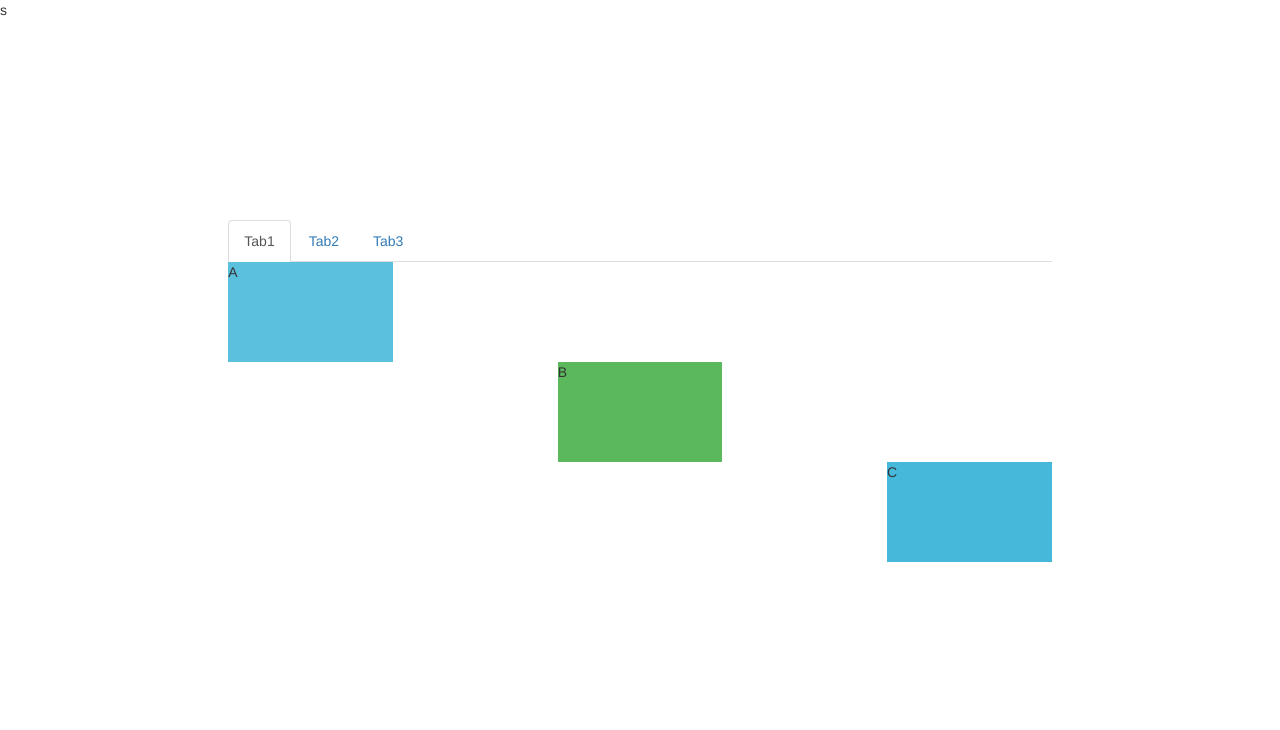
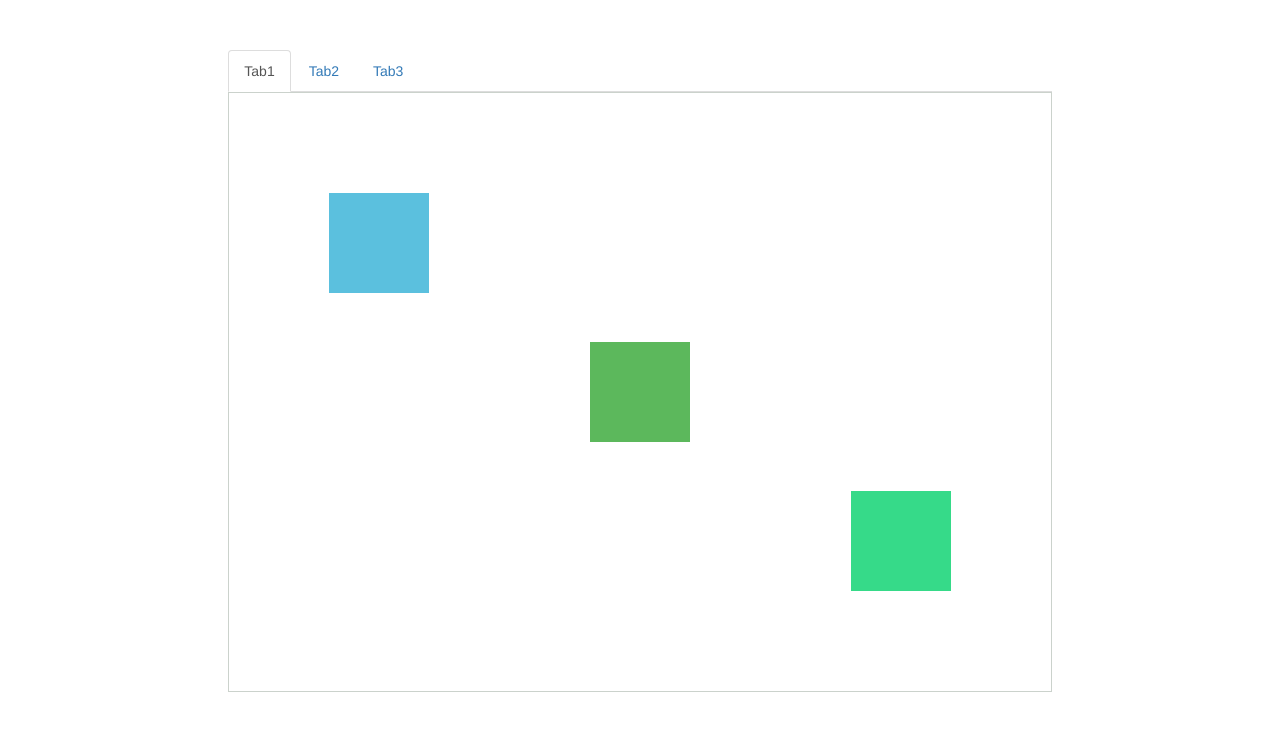
Before and after one commit to vector4wang/quick-vue, a plain HTML site: page sample-1/index.html in a window 1280 px wide. Drawn offline with Linux system fonts and the light colour scheme.

Commit message:
feat(complete):

```diff
--- a/sample-1/css/index.css
+++ b/sample-1/css/index.css
@@ -7,7 +7,7 @@ html, body {
 }
 
 #top {
-    height: 200px;
+    height: 50px;
 }
 
 #center{
@@ -20,26 +20,36 @@ html, body {
 
 #tab1{
     position: relative;
+    border: 1px solid #cbd2cc;
+    width: auto;
+    height: 600px;
 }
 
 #d1{
+    position: absolute;
     background: #5bc0de;
-    width: 20%;
+    left: 100px;
+    top: 100px;
+    width: 100px;
     height: 100px;
 }
 
 #d2{
     background: #5cb85c;
-    width: 20%;
+    position: absolute;
+    width: 100px;
     height: 100px;
-    top: 100px;
-    margin-left: 40%;
+    left: 50%;
+    top: 50%;
+    margin-top: -50px;
+    margin-left: -50px;
 }
 
 #d3{
-    background: #46b8da;
+    background: #36da89;
     position: absolute;
-    right: 0%;
-    width: 20%;
+    right: 100px;
+    bottom: 100px;
+    width: 100px;
     height: 100px;
 }
--- a/sample-1/index.html
+++ b/sample-1/index.html
@@ -3,7 +3,7 @@
 <head>
     <meta charset="UTF-8">
     <title>Sample-1</title>
-    <link rel="stylesheet" href="css/index.css">s
+    <link rel="stylesheet" href="css/index.css">
     <link rel="stylesheet" href="css/bootstrap.min.css">
     <script src="js/jquery.min.js"></script>
     <script src="js/bootstrap.min.js"></script>
@@ -23,9 +23,9 @@
             </ul>
             <div id="myTabContent" class="tab-content">
                 <div class="tab-pane fade in active" id="tab1">
-                    <div id="d1">A</div>
-                    <div id="d2">B</div>
-                    <div id="d3">C</div>
+                    <div id="d1"></div>
+                    <div id="d2"></div>
+                    <div id="d3"></div>
                 </div>
                 <div class="tab-pane fade" id="tab2">
                     <p>tab2</p>
```
Also changed, not shown: 1 other file.
